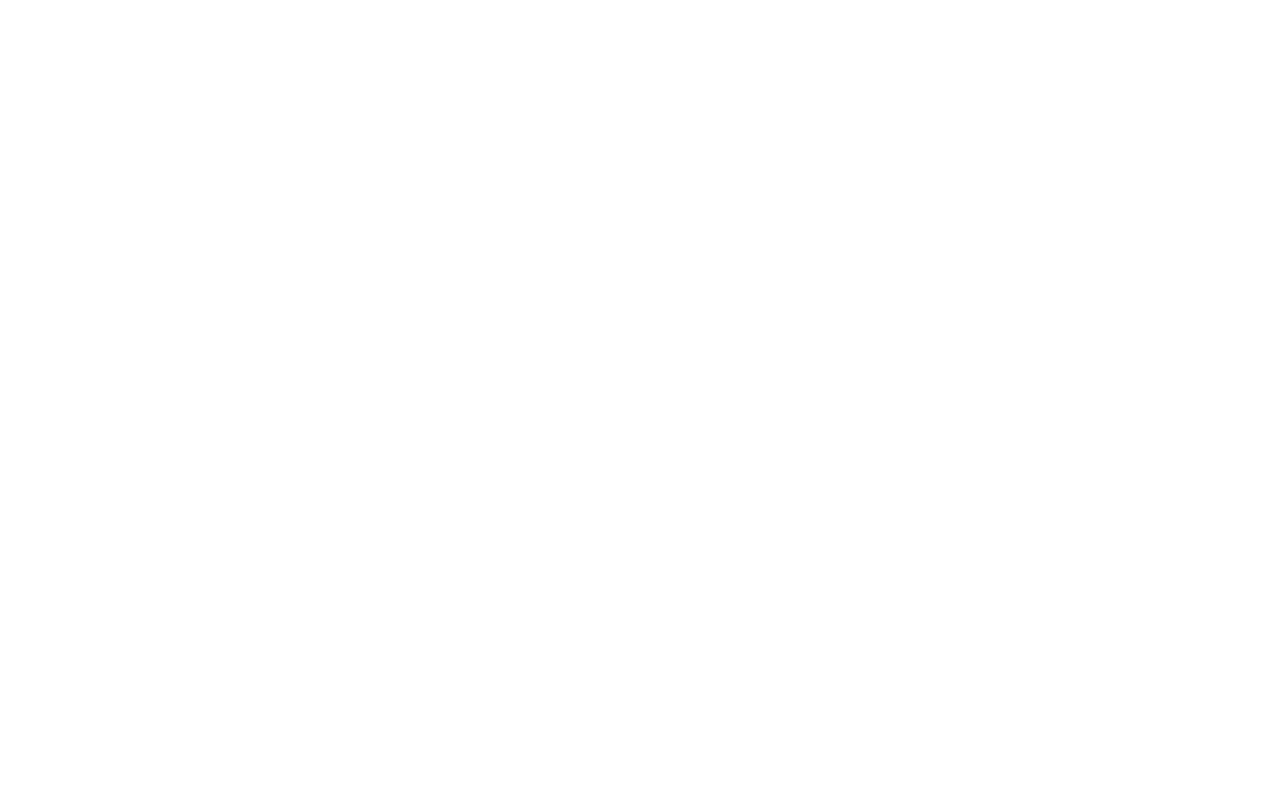
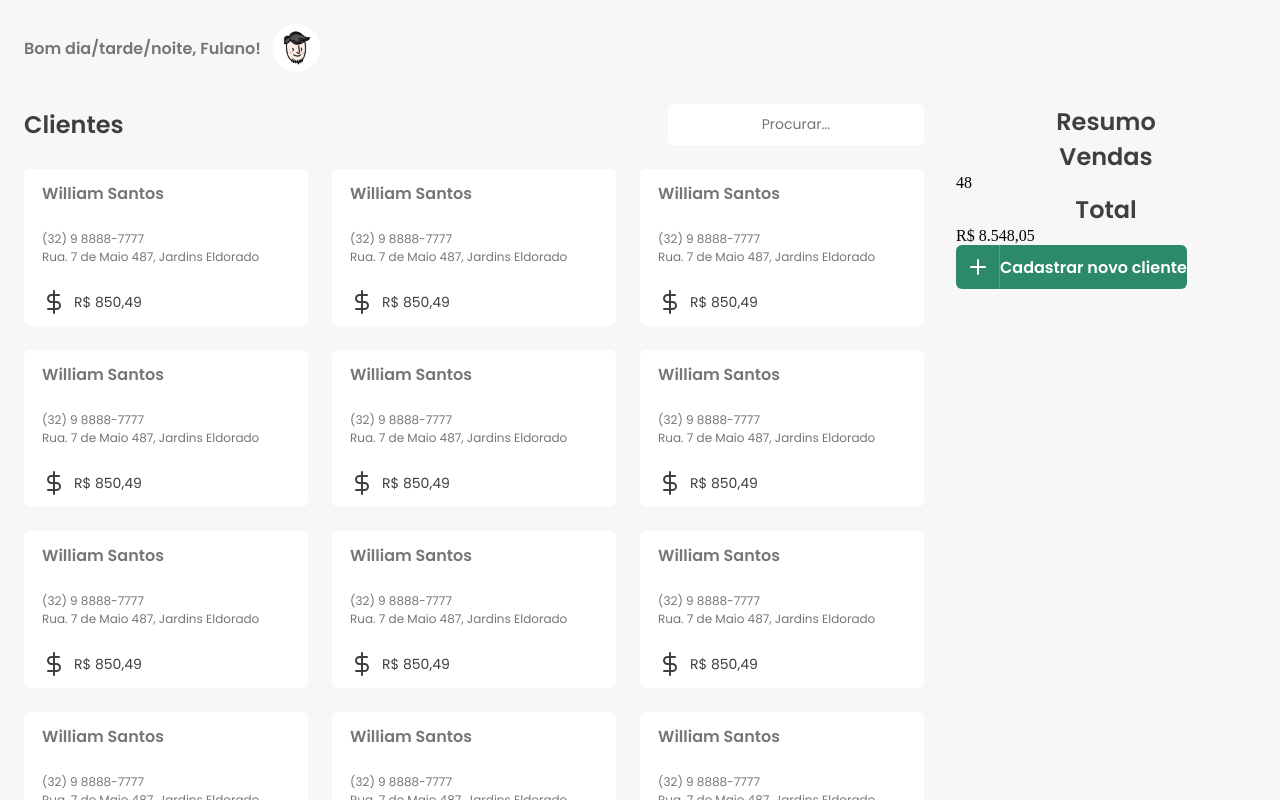
Before and after one commit to EduardoAlphonse/arca-notes, a React (Vite) app: page /app in a window 1280 px wide. Before the commit this address had no page. Built offline with nearby package versions, Linux system fonts and the light colour scheme.

Commit message:
page/home wip

```diff
--- a/src/AppStyles.ts
+++ b/src/AppStyles.ts
@@ -1,7 +1,7 @@
 import styled from 'styled-components';
 
 export const AppContainer = styled.div`
-    display: flex;
-    flex: 1;
-    height: 100vh;
+  display: flex;
+  height: 100vh;
+  background-color: ${({ theme }) => theme.colors.background.light};
 `;
--- a/src/components/Button/index.tsx
+++ b/src/components/Button/index.tsx
@@ -1,22 +1,24 @@
 import { ButtonHTMLAttributes } from 'react';
-import { FiArrowRight } from 'react-icons/fi';
+import { FiArrowRight, FiPlus } from 'react-icons/fi';
 
 import { Container, IconContainer } from './styles';
 
 import { theme } from '../../styles/theme';
 
-type ButtonProps = ButtonHTMLAttributes<HTMLButtonElement> & {
-  icon?: 'arrowRight';
+type ButtonProps = {
+  icon?: 'arrowRight' | 'plus';
   title: string;
+  buttonAttrs: ButtonHTMLAttributes<HTMLButtonElement>;
 };
 
 const icons = {
   arrowRight: <FiArrowRight size="1.5rem" color={theme.colors.common.white} />,
+  plus: <FiPlus size="1.5rem" color={theme.colors.common.white} />,
 };
 
-export function Button({ icon, title, ...props }: ButtonProps) {
+export function Button({ icon, title, buttonAttrs }: ButtonProps) {
   return (
-    <Container {...props}>
+    <Container {...buttonAttrs}>
       {icon && <IconContainer>{icons[icon]}</IconContainer>}
       <span>{title}</span>
     </Container>
--- /dev/null
+++ b/src/components/CommonComponents/index.tsx
@@ -0,0 +1,13 @@
+import styled from 'styled-components';
+
+export const Title = styled.h1`
+  text-align: center;
+  font: ${({ theme }) => theme.typography.title};
+  color: ${({ theme }) => theme.colors.text.normal};
+`;
+
+export const Subtitle = styled.h2`
+  /* text-align: center; */
+  font: ${({ theme }) => theme.typography.subtitle};
+  color: ${({ theme }) => theme.colors.text.light};
+`;
--- a/src/components/LabeledInput/index.tsx
+++ b/src/components/LabeledInput/index.tsx
@@ -1,16 +1,17 @@
-import { InputHTMLAttributes } from 'react';
+import { InputHTMLAttributes, CSSProperties } from 'react';
 
 import { Container, Label } from './styles';
 
 type LabeledInputProps = {
-  label: string;
+  label?: string;
   inputAttrs: InputHTMLAttributes<HTMLInputElement>;
+  style?: CSSProperties;
 };
 
-export function LabeledInput({ label, inputAttrs }: LabeledInputProps) {
+export function LabeledInput({ label, inputAttrs, style }: LabeledInputProps) {
   return (
-    <Container>
-      <Label>{label}</Label>
+    <Container style={style}>
+      {label && <Label>{label}</Label>}
       <input {...inputAttrs} />
     </Container>
   );
--- a/src/components/LabeledInput/styles.ts
+++ b/src/components/LabeledInput/styles.ts
@@ -9,9 +9,9 @@
     border: 2px solid ${({ theme }) => theme.colors.common.white};
     border-radius: ${({ theme }) => theme.shapes.borderRadius};
 
-    text-align: center;
     font: ${({ theme }) => theme.typography.text};
     color: ${({ theme }) => theme.colors.text.normal};
+    text-align: center;
 
     outline: none;
     transition: 300ms;
--- /dev/null
+++ b/src/routes/Home/components/Client.tsx
@@ -0,0 +1,52 @@
+import styled from 'styled-components';
+import { FiDollarSign } from 'react-icons/fi';
+
+import { Subtitle } from '../../../components/CommonComponents';
+
+import { theme } from '../../../styles/theme';
+
+export function Client() {
+  return (
+    <StyledClient>
+      <Subtitle>William Santos</Subtitle>
+      <div className="client-details">
+        <p>(32) 9 8888-7777</p>
+        <p>Rua. 7 de Maio 487, Jardins Eldorado</p>
+      </div>
+      <div className="client-total-debt">
+        <FiDollarSign size="1.5rem" color={theme.colors.text.normal} />
+        <span>R$ 850,49</span>
+      </div>
+    </StyledClient>
+  );
+}
+
+const StyledClient = styled.div`
+  display: flex;
+  flex: 1;
+  flex-direction: column;
+  gap: 1.5rem;
+  min-width: 30%;
+  max-width: 48%;
+
+  padding: 0.75rem 1.125rem;
+
+  background-color: ${({ theme }) => theme.colors.common.white};
+  border-radius: ${({ theme }) => theme.shapes.borderRadius};
+
+  .client-details {
+    font: ${({ theme }) => theme.typography.textSmall};
+    color: ${({ theme }) => theme.colors.text.light};
+  }
+
+  .client-total-debt {
+    display: flex;
+    align-items: center;
+    gap: 0.5rem;
+
+    span {
+      font: ${({ theme }) => theme.typography.text};
+      color: ${({ theme }) => theme.colors.text.normal};
+    }
+  }
+`;
--- /dev/null
+++ b/src/routes/Home/index.tsx
@@ -0,0 +1,88 @@
+import { Button } from '../../components/Button';
+import {
+  Container,
+  Header,
+  Avatar,
+  Content,
+  Clients,
+  ClientsHeader,
+  ClientList,
+  Summary,
+  SummaryCard,
+  Section,
+  Value,
+  Separator,
+  SummaryFooter,
+} from './styles';
+
+import { Title, Subtitle } from '../../components/CommonComponents';
+import { LabeledInput } from '../../components/LabeledInput';
+import { Client } from './components/Client';
+
+import avatar from '../../assets/avatar.png';
+import { theme } from '../../styles/theme';
+
+export function Home() {
+  return (
+    <Container>
+      <Header>
+        <Subtitle>Bom dia/tarde/noite, Fulano!</Subtitle>
+        <Avatar src={avatar} />
+      </Header>
+
+      <Content>
+        <Clients>
+          <ClientsHeader>
+            <Title>Clientes</Title>
+            <LabeledInput
+              inputAttrs={{ placeholder: 'Procurar...' }}
+              style={{ maxWidth: '16rem', textAlign: 'left' }}
+            />
+          </ClientsHeader>
+
+          <ClientList>
+            <Client />
+            <Client />
+            <Client />
+            <Client />
+            <Client />
+            <Client />
+            <Client />
+            <Client />
+            <Client />
+            <Client />
+            <Client />
+            <Client />
+            <Client />
+            <Client />
+            <Client />
+          </ClientList>
+        </Clients>
+
+        <Summary>
+          <Title>Resumo</Title>
+          <SummaryCard>
+            <Section>
+              <Title>Vendas</Title>
+              <Value>48</Value>
+            </Section>
+
+            <Separator />
+            <Section>
+              <Title>Total</Title>
+              <Value>R$ 8.548,05</Value>
+            </Section>
+          </SummaryCard>
+
+          <SummaryFooter>
+            <Button
+              title="Cadastrar novo cliente"
+              icon="plus"
+              buttonAttrs={{}}
+            />
+          </SummaryFooter>
+        </Summary>
+      </Content>
+    </Container>
+  );
+}
--- /dev/null
+++ b/src/routes/Home/styles.ts
@@ -0,0 +1,67 @@
+import styled from 'styled-components';
+
+export const Container = styled.div`
+  display: flex;
+  flex-direction: column;
+  padding: 1.5rem 1.5rem 0;
+  gap: 2rem;
+
+  overflow-y: hidden;
+`;
+
+export const Header = styled.div`
+  display: flex;
+  align-items: center;
+  gap: 0.75rem;
+`;
+
+export const Avatar = styled.img`
+  width: 3rem;
+  height: 3rem;
+  border-radius: 1.5rem;
+`;
+
+export const Content = styled.div`
+  display: flex;
+  height: 100%;
+  gap: 2rem;
+`;
+
+export const Clients = styled.div`
+  display: flex;
+  flex: 3;
+  flex-direction: column;
+  gap: 1.5rem;
+`;
+
+export const ClientsHeader = styled.div`
+  display: flex;
+  justify-content: space-between;
+  align-items: center;
+`;
+
+export const ClientList = styled.div`
+  display: flex;
+  flex: 1;
+  flex-wrap: wrap;
+  gap: 1.5rem;
+
+  overflow-y: scroll;
+`;
+
+export const Summary = styled.div`
+  display: flex;
+  flex-direction: column;
+  flex: 1;
+  min-width: 18.75rem;
+`;
+
+export const SummaryCard = styled.div``;
+
+export const Section = styled.div``;
+
+export const Value = styled.span``;
+
+export const Separator = styled.div``;
+
+export const SummaryFooter = styled.div``;
--- a/src/routes/Login/index.tsx
+++ b/src/routes/Login/index.tsx
@@ -1,22 +1,26 @@
+import { FormEvent } from 'react';
 import { FiLock } from 'react-icons/fi';
+import { useNavigate } from 'react-router-dom';
 
-import {
-  Container,
-  SideImageWrapper,
-  FormContainer,
-  Form,
-  FormTitle,
-  FormSubtitle,
-} from './styles';
+import { Container, SideImageWrapper, FormContainer, Form } from './styles';
 
 import { LabeledInput } from '../../components/LabeledInput';
 import { Button } from '../../components/Button';
+import { Title, Subtitle } from '../../components/CommonComponents';
 
 import Logo from '../../assets/logo.svg?component';
 
 import { theme } from '../../styles/theme';
 
 export function Login() {
+  const navigate = useNavigate();
+
+  function handleLogin(event: FormEvent) {
+    event.preventDefault();
+
+    navigate('/app');
+  }
+
   return (
     <Container>
       <SideImageWrapper>
@@ -24,18 +28,18 @@
       </SideImageWrapper>
 
       <FormContainer>
-        <Form>
-          <FormTitle>
+        <Form onSubmit={handleLogin}>
+          <Title>
             Bem vindo ao
             <br />
             Arca Notes
-          </FormTitle>
+          </Title>
 
-          <FormSubtitle>
+          <Subtitle>
             Para continuar,
             <br />
             insira seu ID e senha
-          </FormSubtitle>
+          </Subtitle>
 
           <FiLock size="2.25rem" color={theme.colors.text.light} />
 
@@ -48,7 +52,13 @@
             inputAttrs={{ type: 'password', placeholder: 'Sua senha' }}
           />
 
-          <Button title="Entrar" icon="arrowRight" onClick={() => {}} />
+          <Button
+            title="Entrar"
+            icon="arrowRight"
+            buttonAttrs={{
+              onClick: () => {},
+            }}
+          />
         </Form>
       </FormContainer>
     </Container>
--- a/src/routes/Login/styles.ts
+++ b/src/routes/Login/styles.ts
@@ -18,7 +18,6 @@
   flex: 4;
   justify-content: center;
   align-items: center;
-  background: ${({ theme }) => theme.colors.background.light};
 `;
 
 export const Form = styled.form`
@@ -26,16 +25,8 @@
   flex-direction: column;
   align-items: center;
   gap: 2rem;
+
+  h2 {
+    text-align: center;
+  }
 `;
-
-export const FormTitle = styled.h1`
-  text-align: center;
-  font: ${({ theme }) => theme.typography.title};
-  color: ${({ theme }) => theme.colors.text.normal};
-`;
-
-export const FormSubtitle = styled.h2`
-  text-align: center;
-  font: ${({ theme }) => theme.typography.subtitle};
-  color: ${({ theme }) => theme.colors.text.light};
-`;
--- a/src/routes/app.routes.tsx
+++ b/src/routes/app.routes.tsx
@@ -1,12 +1,14 @@
 import { BrowserRouter, Route, Routes } from 'react-router-dom';
 
 import { Login } from './Login';
+import { Home } from './Home';
 
 export function Router() {
   return (
     <BrowserRouter>
       <Routes>
         <Route path="/" element={<Login />} />
+        <Route path="/app" element={<Home />} />
       </Routes>
     </BrowserRouter>
   );
```
Also changed, not shown: src/assets/avatar.png (added).
